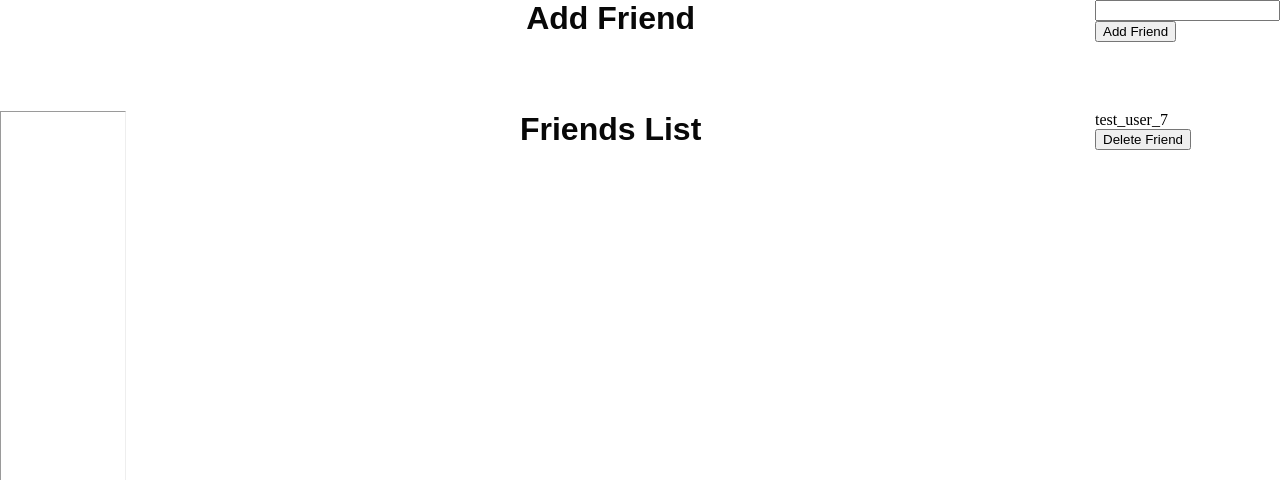
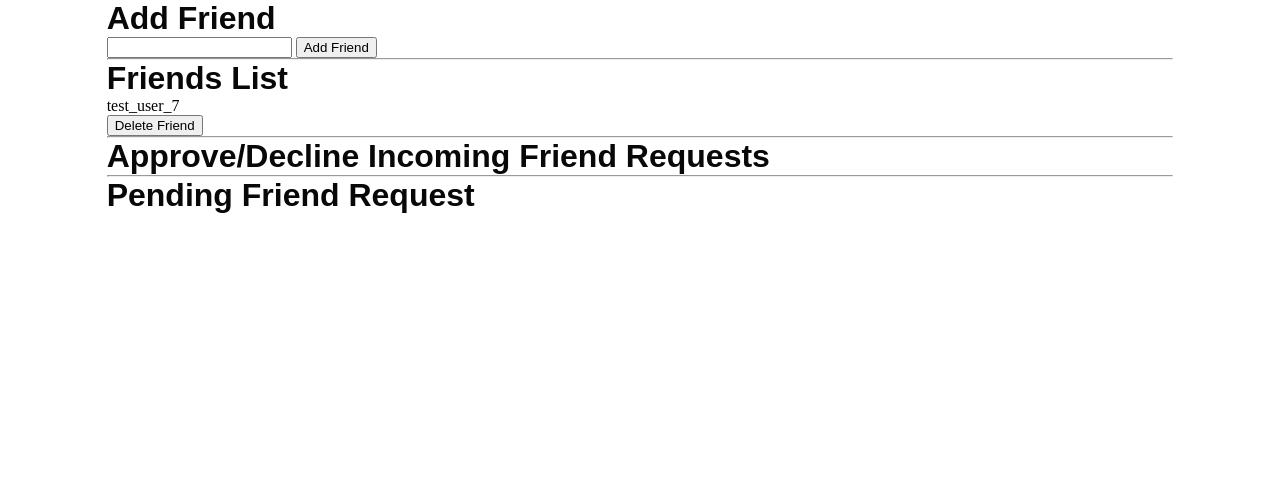
Before and after one commit to artOfThePigeon/Tech-Academy-Live-Project, a Django app: page /home/friends/ in a window 1280 px wide. Shown: the top 480 px of the page. Run offline with Django 3.2, Linux system fonts and the light colour scheme; a user stored in the database is signed in; data comes from the database, SQL or seed files in the repository; some libraries are stand-ins or nearby versions.

Commit message:
Put block content in 'main' div for CSS grid

```diff
--- a/Templates/forum/friend_list.html
+++ b/Templates/forum/friend_list.html
@@ -1,7 +1,7 @@
 {% extends 'base.html' %}
 {% load static %}
 {% block content %}
-
+<div class='main'>
 <h1>Add Friend</h1>
 <div class='friend-search'>
     <form method="POST" action="{% url 'Forum:friend_status' user.id %}" enctype="multipart/form-data" class="update_friend_status">
@@ -60,6 +60,7 @@
     </form>
   </div>
 {% endfor %}
+</div>
 
 <script
 			  src="http://code.jquery.com/jquery-3.3.1.js"
```
